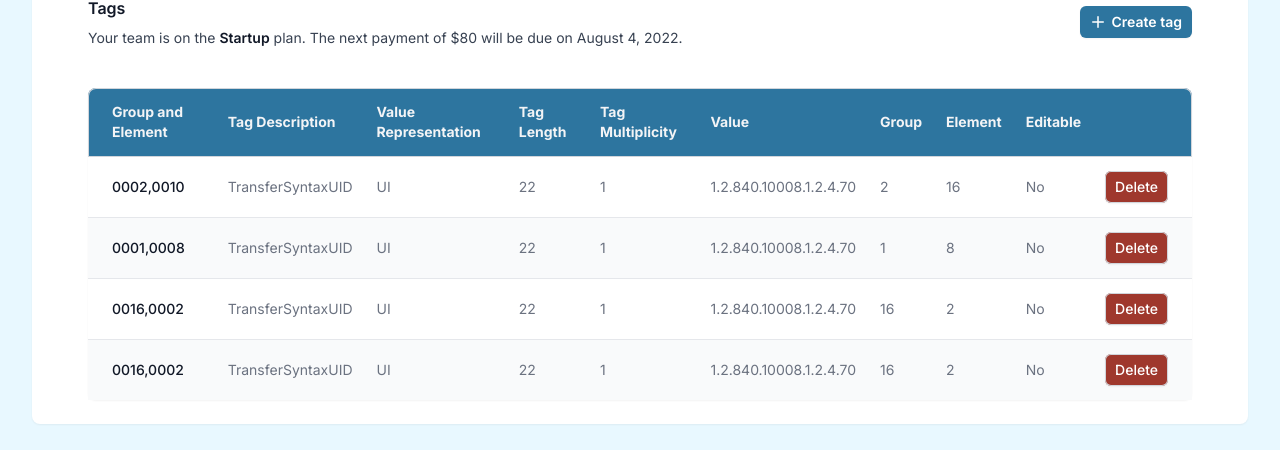
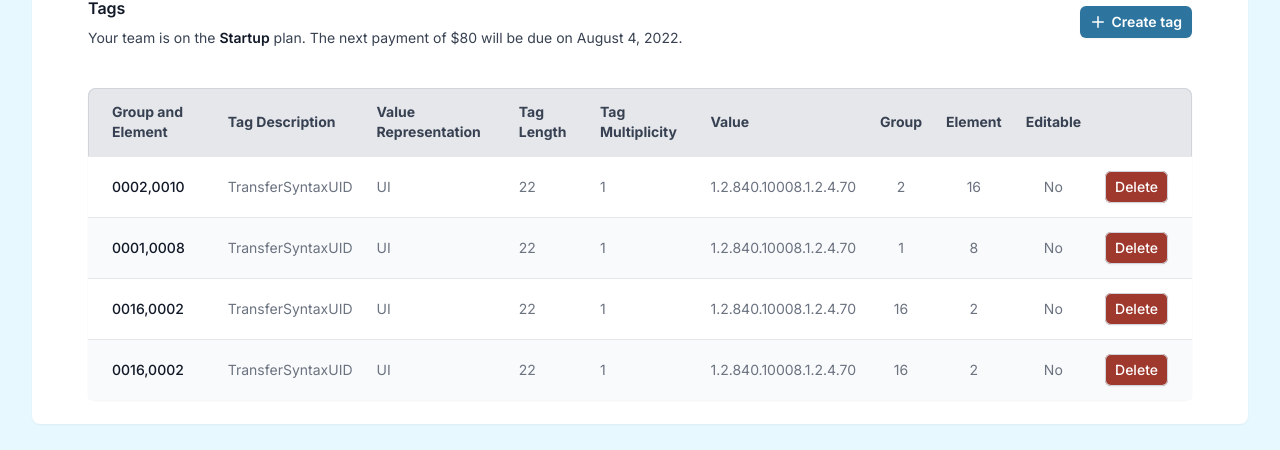
Before and after one commit to corbin-poteet/tag-frontend, a Next.js app: page / in a window 1280 px wide. Shown: the part 213-663 px from the top of the page. Built offline with nearby package versions, Linux system fonts and the light colour scheme.

Commit message:
Adjust alignment

```diff
--- a/src/components/table.tsx
+++ b/src/components/table.tsx
@@ -95,9 +95,9 @@ export default function Table() {
           </button>
         </div>
       </div>
-      <div className="mt-10 ring-1 ring-gray-300 shadow-sm ring-inset mx-0 bg-blue-primary rounded-lg">
-        <table className="min-w-full divide-y divide-gray-300  table-auto">
-          <thead className="text-gray-100 font-light">
+      <div className="mt-10 ring-1 ring-gray-300 shadow-sm ring-inset mx-0 bg-gray-200 rounded-lg">
+        <table className="min-w-full divide-y divide-gray-200  table-auto">
+          <thead className="text-gray-700 font-light">
             <tr>
               <th scope="col" className="py-3.5 pl-4 pr-3 text-left text-sm  sm:pl-6">
                 Group and Element
@@ -126,13 +126,13 @@ export default function Table() {
               <th scope="col" className="px-3 py-3.5 text-left text-sm">
                 Value
               </th>
-              <th scope="col" className="px-3 py-3.5 text-left text-sm">
+              <th scope="col" className="px-3 py-3.5 text-center text-sm">
                 Group
               </th>
-              <th scope="col" className="px-3 py-3.5 text-left text-sm">
+              <th scope="col" className="px-3 py-3.5 text-center text-sm">
                 Element
               </th>
-              <th scope="col" className="px-3 py-3.5 text-left text-sm">
+              <th scope="col" className="px-3 py-3.5 text-center text-sm">
                 Editable
               </th>
               <th scope="col" className="relative py-3.5 pl-3 pr-4 sm:pr-6">
@@ -179,7 +179,7 @@ export default function Table() {
                 <td
                   className={classNames(
                     tagIdx === 0 ? '' : 'border-t border-gray-200',
-                    'hidden px-3 py-3.5 text-sm text-gray-500 lg:table-cell'
+                    'hidden px-3 py-3.5 text-sm  text-gray-500 lg:table-cell'
                   )}
                 >
                   {tag.tagLength}
@@ -209,8 +209,8 @@ export default function Table() {
                 <td
                   className={classNames(
                     tagIdx === 0 ? '' : 'border-t border-gray-200',
-                    'hidden px-3 py-3.5 text-sm text-gray-500 lg:table-cell'
-                  ) + ""}
+                    'hidden px-3 py-3.5 text-center text-sm text-gray-500 lg:table-cell'
+                  )}
                 >
                   {tag.group}
                 </td>
@@ -219,7 +219,7 @@ export default function Table() {
                 <td
                   className={classNames(
                     tagIdx === 0 ? '' : 'border-t border-gray-200',
-                    'hidden px-3 py-3.5 text-sm text-gray-500 lg:table-cell'
+                    'hidden px-3 py-3.5 text-center text-sm text-gray-500 lg:table-cell'
                   )}
                 >
                   {tag.element}
@@ -229,7 +229,7 @@ export default function Table() {
                 <td
                   className={classNames(
                     tagIdx === 0 ? '' : 'border-t border-gray-200',
-                    'hidden px-3 py-3.5 text-sm text-gray-500 lg:table-cell'
+                    'hidden px-3 py-3.5 text-sm text-center text-gray-500 lg:table-cell'
                   )}
                 >
                   {tag.editable ? 'Yes' : 'No'}
@@ -239,7 +239,7 @@ export default function Table() {
                 <td
                   className={classNames(
                     tagIdx === 0 ? '' : 'border-t border-gray-200',
-                    'relative py-3.5 pl-3 pr-4 text-right text-sm font-medium sm:pr-6'
+                    'relative py-3.5 pl-3 pr-4 text-sm font-medium sm:pr-6'
                   )}
                 >
                   <button
```
